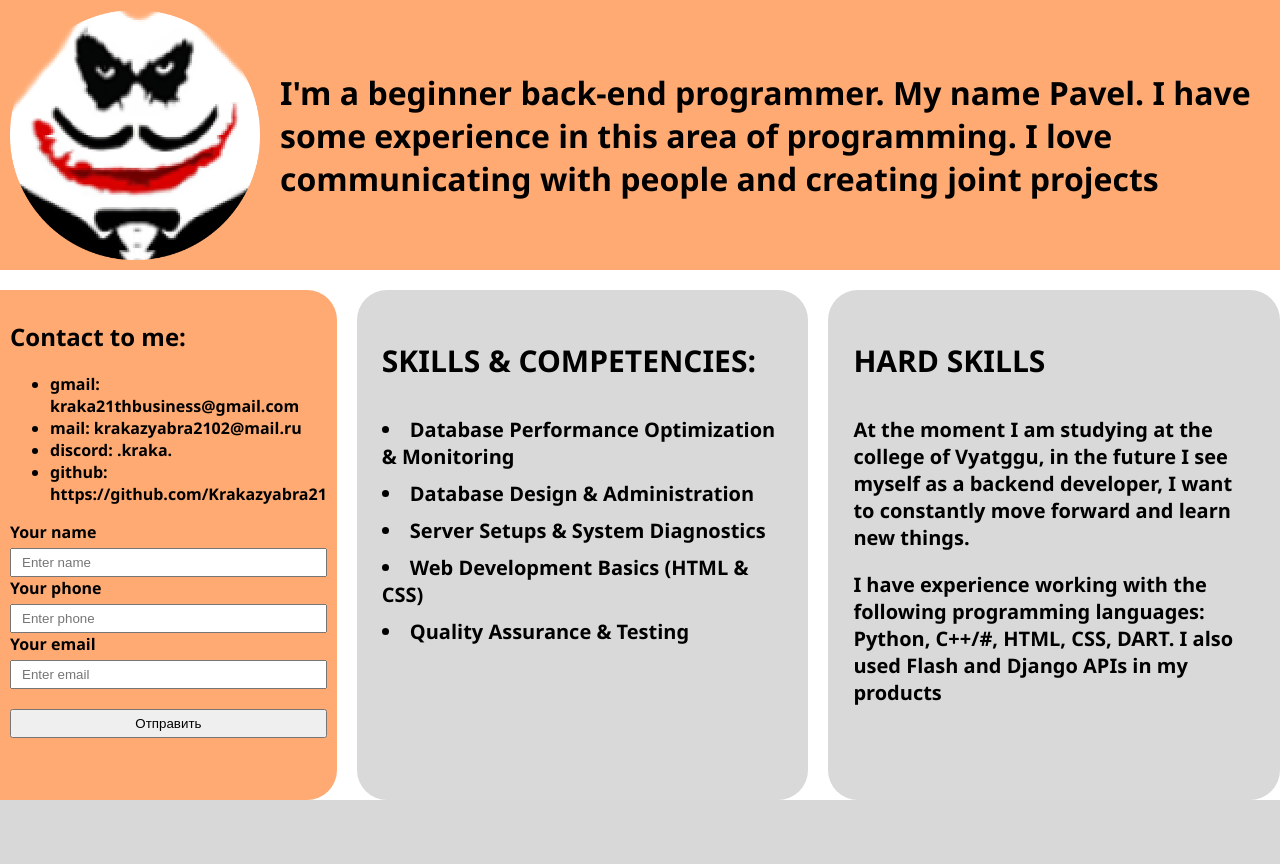
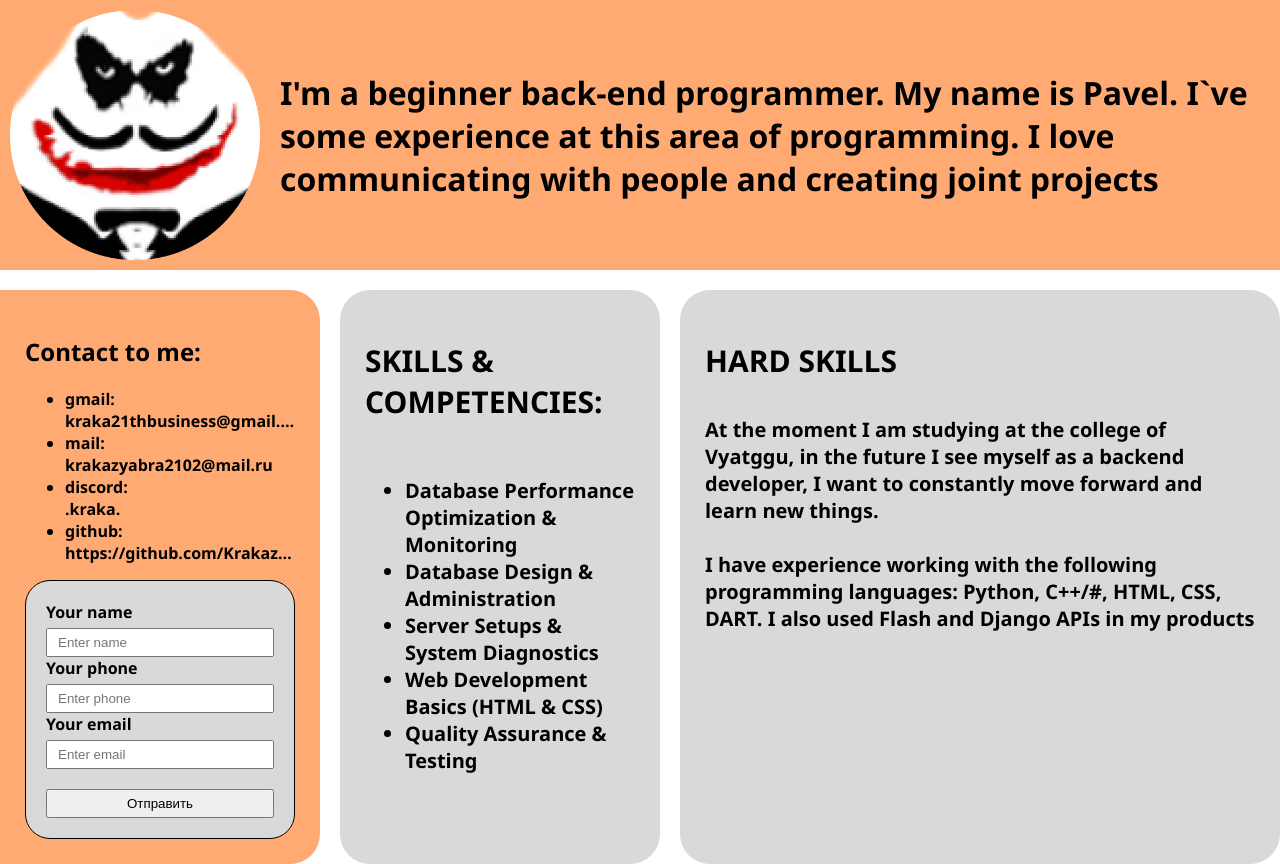
Before and after one commit to Krakazyabra21/business_card_pub, a Flask app: page / in a window 1280 px wide. Before the commit the page ends 800 px from the top, so only its background shows below. Run offline with Flask 3, Linux system fonts and the light colour scheme.

Commit message:
bugfix: added adaptive design; added form validation

```diff
--- a/website/static/index.js
+++ b/website/static/index.js
@@ -1,2 +1,22 @@
-console.log("I am running");
-console.info("АБОБА")
+const form = document.querySelector(".form");
+const name = form.querySelector("#name");
+const phone = form.querySelector("#phone");
+const email = form.querySelector("#email");
+const button = form.querySelector(".form-group__button");
+
+const validation = (item) => {
+  item.addEventListener("input", () => {
+    const items = [item, form, email, button, phone];
+
+    if (item.validity.valid) {
+      items.forEach((formItem) => formItem.classList.remove("not-validated"));
+    } else {
+      form.classList.add("not-validated");
+      item.classList.add("not-validated");
+    }
+  });
+};
+
+validation(name);
+validation(phone);
+validation(email);
--- a/website/static/style.css
+++ b/website/static/style.css
@@ -1,3 +1,10 @@
+:root {
+  --gray--bg: #d9d9d9;
+  --error-border: red;
+  --error-color: var(--error-border);
+  --orange-bg: #ffaa73;
+}
+
 * {
   box-sizing: border-box;
 }
@@ -5,7 +12,7 @@
 .body {
   margin: 0;
   padding: 0;
-  font-family: 'Segoe UI', Tahoma, Geneva, Verdana, sans-serif;
+  font-family: "Segoe UI", Tahoma, Geneva, Verdana, sans-serif;
 }
 
 .main {
@@ -15,21 +22,21 @@
   height: 100vh;
 }
 
-.form-group {
+.content-item {
+  min-width: 320px;
+  flex-grow: 1;
+}
+
+.skills {
   display: flex;
   flex-direction: column;
   align-items: start;
   gap: 10px;
-  width: 100%;
-  background-color: #D9D9D9;
+  background-color: var(--gray--bg);
   padding: 25px;
   font-size: 20px;
   font-weight: 700;
-
-  border-top-left-radius: 30px;
-  border-bottom-left-radius: 30px;
-  border-top-right-radius: 30px;
-  border-bottom-right-radius: 30px;
+  border-radius: 30px;
 }
 
 .form-group__item {
@@ -60,7 +67,10 @@
   gap: 20px;
   justify-content: space-between;
   padding: 10px;
-  background: #FFAA73;
+  background: var(--orange-bg);
+  @media screen and (max-width: 768px) {
+    flex-wrap: wrap;
+  }
 }
 
 .welcome__logo {
@@ -70,9 +80,9 @@
   min-height: 250px;
 }
 
-.welcome__logo img{
- width: 100%;
- height: 100%;
+.welcome__logo img {
+  width: 100%;
+  height: 100%;
 }
 
 .welcome__content {
@@ -81,16 +91,40 @@
 
 /* content */
 
+.form {
+  padding: 20px;
+  border: 1px solid black;
+  border-radius: 25px;
+  background: var(--gray--bg);
+}
+
 .content {
   display: flex;
   gap: 20px;
   height: 100%;
   font-weight: 900;
+  @media screen and (max-width: 1024px) {
+    flex-wrap: wrap;
+  }
 }
 
 .about {
   border-top-right-radius: 30px;
   border-bottom-right-radius: 30px;
-  background-color: #FFAA73;
-  padding: 10px;
+  background-color: var(--orange-bg);
+  padding: 25px;
 }
+
+.about__item {
+  display: list-item;
+  flex-direction: column;
+}
+.about__value {
+  overflow-x: hidden;
+  text-overflow: ellipsis;
+}
+
+.not-validated {
+  border-color: var(--error-border);
+  color: var(--error-color);
+}
--- a/website/templates/index.html
+++ b/website/templates/index.html
@@ -1,56 +1,76 @@
 <!doctype html>
 <html lang="en">
   <head>
-    <meta charset="UTF-8">
-    <meta name="viewport"
-          content="width=device-width, user-scalable=no, initial-scale=1.0, maximum-scale=1.0, minimum-scale=1.0">
-    <meta http-equiv="X-UA-Compatible" content="ie=edge">
-    <link rel="stylesheet" href="../static/style.css">
+    <meta charset="UTF-8" />
+    <meta
+      name="viewport"
+      content="width=device-width, user-scalable=no, initial-scale=1.0, maximum-scale=1.0, minimum-scale=1.0"
+    />
+    <meta http-equiv="X-UA-Compatible" content="ie=edge" />
+    <link rel="stylesheet" href="../static/style.css" />
     <title>Document</title>
   </head>
   <body class="body">
     <div class="main">
       <div class="welcome">
         <div class="welcome__logo">
-                <img src="../static/media/photo.png" alt="Паша">
+          <img src="../static/media/photo.png" alt="Паша" />
         </div>
-
         <div class="welcome__content">
-                <h1>I'm a beginner back-end programmer. My name Pavel. I have some experience in this area of programming. I love communicating with people and creating joint projects</h1>
+          <h1>
+            I'm a beginner back-end programmer. My name is Pavel. I`ve some
+            experience at this area of programming. I love communicating with
+            people and creating joint projects
+          </h1>
         </div>
       </div>
       <div class="content">
-            <div class="about">
+        <div class="content-item about">
           <h2>Contact to me:</h2>
           <ul>
-                    <li>gmail: kraka21thbusiness@gmail.com</li>
-                    <li>mail: krakazyabra2102@mail.ru</li>
-                    <li>discord: .kraka.</li>
-                    <li>github: https://github.com/Krakazyabra21</li>
+            <li class="about__item">
+              <div>gmail:</div>
+              <div class="about__value">kraka21thbusiness@gmail.com</div>
+            </li>
+            <li class="about__item">
+              <div>mail:</div>
+              <div class="about__value">krakazyabra2102@mail.ru</div>
+            </li>
+            <li class="about__item">
+              <div>discord:</div>
+              <div class="about__value">.kraka.</div>
+            </li>
+            <li class="about__item">
+              <div>github:</div>
+              <div class="about__value">https://github.com/Krakazyabra21</div>
+            </li>
           </ul>
 
-                <form method="POST">
+          <form class="form" method="POST">
             <div class="form-group__item">
               <label for="name">Your name</label>
               <input
                 class="form-group__input"
                 type="text"
-                                class="form-control"
                 id="name"
                 name="name"
                 placeholder="Enter name"
                 align="center"
+                minlength="3"
+                maxlength="16"
+                required
               />
             </div>
-                    <div  class="form-group__item">
+            <div class="form-group__item">
               <label for="phone">Your phone</label>
               <input
                 class="form-group__input"
-                                type="text"
-                                class="form-control"
+                type="tel"
                 id="phone"
                 name="phone"
                 placeholder="Enter phone"
+                pattern="^(\+7|7|8)?[\s\-]?\(?[489][0-9]{2}\)?[\s\-]?[0-9]{3}[\s\-]?[0-9]{2}[\s\-]?[0-9]{2}$"
+                required
               />
             </div>
             <div class="form-group__item">
@@ -58,10 +78,10 @@
               <input
                 class="form-group__input"
                 type="email"
-                                class="form-control"
                 id="email"
                 name="email"
                 placeholder="Enter email"
+                required
               />
             </div>
 
@@ -69,33 +89,32 @@
           </form>
         </div>
 
-
-
-            <div class="form-group" align="Left">
+        <div class="content-item skills" align="Left">
           <h2>SKILLS & COMPETENCIES:</h2>
+          <ul>
             <li>Database Performance Optimization & Monitoring</li>
             <li>Database Design & Administration</li>
             <li>Server Setups & System Diagnostics</li>
             <li>Web Development Basics (HTML & CSS)</li>
             <li>Quality Assurance & Testing</li>
-                <p></p>
+          </ul>
         </div>
 
-            <div class="form-group" align="left">
-                <h2 align="center" >HARD SKILLS</h2>
-                <div
-                    >At the moment I am studying at the college of Vyatggu, in the future I see myself as a backend
-                    developer, I want to constantly move forward and learn new things. <p></p>
-                    I have experience working with the following programming languages: Python, C++/#, HTML, CSS, DART.
-                    I also used Flash and Django APIs in my products
+        <div class="content-item skills hard-skills">
+          <h2>HARD SKILLS</h2>
+          <div>
+            At the moment I am studying at the college of Vyatggu, in the future
+            I see myself as a backend developer, I want to constantly move
+            forward and learn new things.
+            <br />
+            <br />
+            I have experience working with the following programming languages:
+            Python, C++/#, HTML, CSS, DART. I also used Flash and Django APIs in
+            my products
           </div>
         </div>
-
       </div>
     </div>
-
-
-
 
     <script type="text/javascript" src="../static/index.js"></script>
   </body>
```
Also changed, not shown: instance/bd_of_bigpapa.db. Lines whose indentation alone changed are shown as unchanged.
